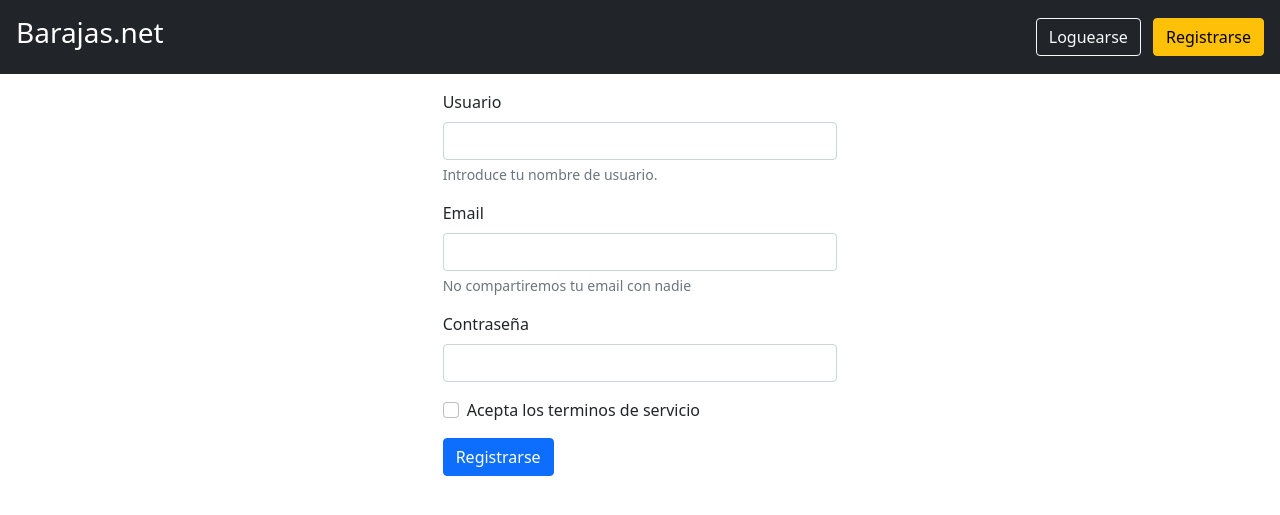
After one commit to KratosKike/FinalDWEC, a Node server app: page /registro/reg in a window 1280 px wide. The commit adds this page. Shown: the top 515 px of the page. Run offline with Node 20, Linux system fonts and the light colour scheme; some libraries are stand-ins or nearby versions.

Commit message:
cambios antes examen

```diff
--- a/init_express.js
+++ b/init_express.js
@@ -19,7 +19,7 @@ const mongoose = require('mongoose');
 const user = 'kratoskike2';
 const password = 'pLbeq0mkvQNaSfBd';
 const dbname = 'Baraja';
-const uri2 = 'mongodb+srv://kratoskike:<password>@cluster0.ejzjw.mongodb.net/myFirstDatabase?retryWrites=true&w=majority'; //URL de conexión
+const uri2 = 'mongodb+srv://kratoskike2:pLbeq0mkvQNaSfBd@cluster0.ejzjw.mongodb.net/Users?retryWrites=true&w=majority'; //URL de conexión
 const uri3 = `mongodb+srv://${user}:${password}@cluster0.ejzjw.mongodb.net/${dbname}?retryWrites=true&w=majority`; //URL de conexión
 const uri4 = `mongodb+srv://${user}:${password}@cluster0.ejzjw.mongodb.net/${dbname}?retryWrites=true&w=majority`
 const uri = `mongodb+srv://${process.env.USER}:${process.env.PASSWORD}@cluster0.ejzjw.mongodb.net/${process.env.DBNAME}?retryWrites=true&w=majority`
@@ -27,7 +27,7 @@ const uri = `mongodb+srv://${process.env.USER}:${process.env.PASSWORD}@cluster0.
 mongoose.connect(uri,
     { useNewUrlParser: true, useUnifiedTopology: true }
   )
-    .then(()=> console.log('Base de datos conectada'))
+    .then(()=> console.log('Base de datos barajas conectada'))
     .catch(e => console.log(e))
 
 //Motor de plantillas
@@ -40,6 +40,8 @@ app.use(express.static(__dirname+'/public'))
 //Llamadas a las rutas desde router
 app.use('/', require('./router/rutas'));
 app.use('/barajas', require('./router/barajas'));
+app.use('/registro', require('./router/registro'));
+
 
 app.use('/pokemon', require('./router/pokemon'));
 
--- /dev/null
+++ b/router/registro.js
@@ -0,0 +1,31 @@
+const express = require('express')
+const router = express.Router();
+const User = require('../models/user');
+
+router.get('/reg', async (req, res) =>{
+
+    res.render('registro',
+        {titulo: "Registro"})
+})
+
+router.post('/', async (req, res) =>{
+    const body = req.body
+    console.log(body)
+    try{
+        const UserDB = new User(body)
+        await UserDB.save()
+        res.redirect('/')
+    }catch (error){
+        console.log('error',error)
+
+    }
+})
+
+router.get('/log', async (req, res) =>{
+
+    res.render('login',
+        {titulo: "Loguearse"})
+})
+
+
+module.exports = router;
--- a/views/barajas.ejs
+++ b/views/barajas.ejs
@@ -1,4 +1,5 @@
 <%- include("template/cabecera") %>
+<%- include("template/header") %>
 
       <div class="container">
         <h1><%= titulo %></h1>
--- a/views/crear.ejs
+++ b/views/crear.ejs
@@ -1,4 +1,5 @@
 <%- include("template/cabecera") %>
+<%- include("template/header") %>
       <h1>CREAR</h1>
       <div class="container">
         <h1>Crear nueva Baraja</h1>
--- a/views/detalle.ejs
+++ b/views/detalle.ejs
@@ -1,4 +1,5 @@
 <%- include("template/cabecera") %>
+<%- include("template/header") %>
 
       <div class="container">
         <% if (error) { %>
--- a/views/index.ejs
+++ b/views/index.ejs
@@ -1,4 +1,6 @@
 <%- include("template/cabecera") %>
+<%- include("template/header") %>
+
 
       <div class="container">
         <h1><%= titulo %></h1>
--- /dev/null
+++ b/views/registro.ejs
@@ -0,0 +1,42 @@
+<%- include("template/cabecera") %>
+<%- include("template/header") %>
+
+
+<div class="container p-3 col-4">
+    <form action="/registro" class="needs-validation formuNuevo" method="POST" novalidate>
+        <div class="mb-3">
+            <label for="InputUser1" class="form-label">Usuario</label>
+            <input type="user" class="form-control" id="InputUser1" name="nombre" required>
+            <div id="userHelp" class="form-text">Introduce tu nombre de usuario.</div>
+            <div class="valid-feedback">
+                Correcto
+            </div>
+        </div>
+        <div class="mb-3">
+            <label for="exampleInputEmail1" class="form-label">Email</label>
+            <input type="email" class="form-control" id="InputEmail1" name="email" required>
+            <div id="emailHelp" class="form-text">No compartiremos tu email con nadie</div>
+            <div id="validationServer01Feedback" class="invalid-feedback">
+                Por favor escriba una direccion de correo correcta.
+            </div>
+            <div class="valid-feedback">
+                Correcto
+            </div>
+        </div>
+        <div class="mb-3">
+            <label for="exampleInputPassword1" class="form-label">Contraseña</label>
+            <input type="password" class="form-control" id="InputPassword1" name="pass" required>
+            <div class="valid-feedback">
+                Correcto
+            </div>
+        </div>
+          <div class="mb-3 form-check">
+            <input type="checkbox" class="form-check-input" id="exampleCheck1" required>
+            <label class="form-check-label" for="exampleCheck1">Acepta los terminos de servicio</label>
+          </div>
+          <button type="submit" class="btn btn-primary" id="registro">Registrarse</button>
+    </form>
+</div>
+
+
+<%- include("template/footer") %>
--- /dev/null
+++ b/views/template/header.ejs
@@ -0,0 +1,16 @@
+<header class="p-3 bg-dark">
+
+    <div class="d-flex flex-wrap align-items-center justify-content-center justify-content-lg-start">
+      <h3 class="text-white me-lg-auto ">Barajas.net</h3>
+
+      <div class="text-end" id="botones">
+        <a href="/registro/log"><button type="button" class="btn btn-outline-light me-2">Loguearse</button></a>
+        <a href="/registro/reg"><button type="button" class="btn btn-warning">Registrarse</button></a>
+      </div>
+      <div class="text-end" id="loginUser" style="display: none;">
+        <h5 class="text-white" id="usuario"></h5>
+        </button></a>
+        <Button class="btn btn-warning" id="cerrarsesion">Cerrar sesion</Button>
+      </div>
+    </div>
+  </header>
```
Also changed, not shown: models/user.js (added, +13 -0 lines), views/login.ejs (added, +26 -0 lines).
